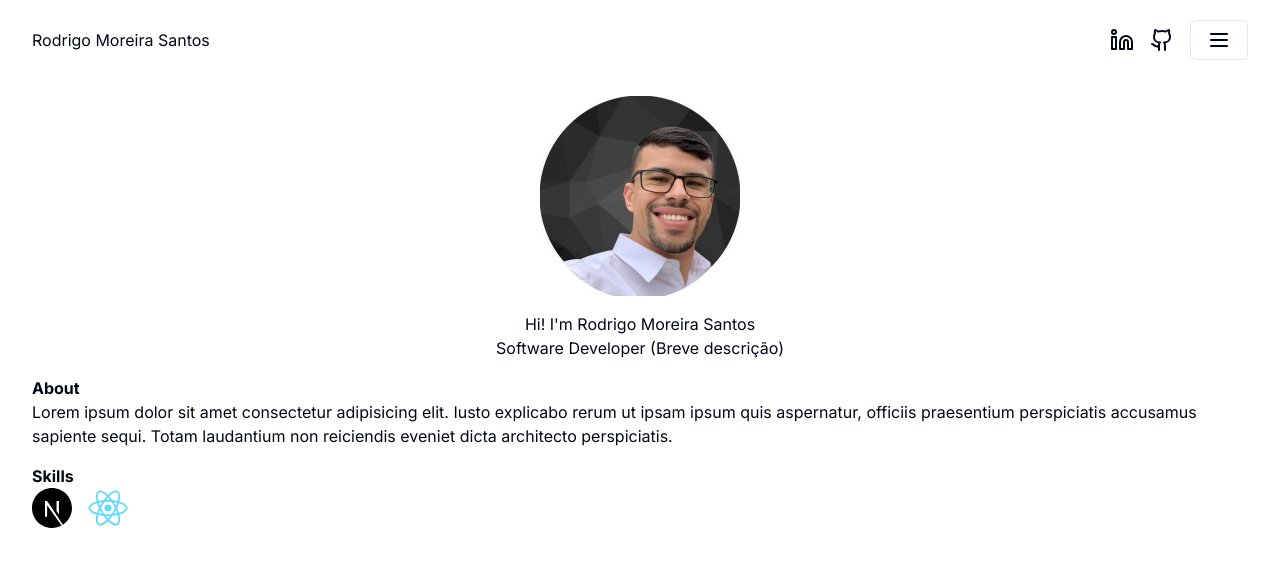
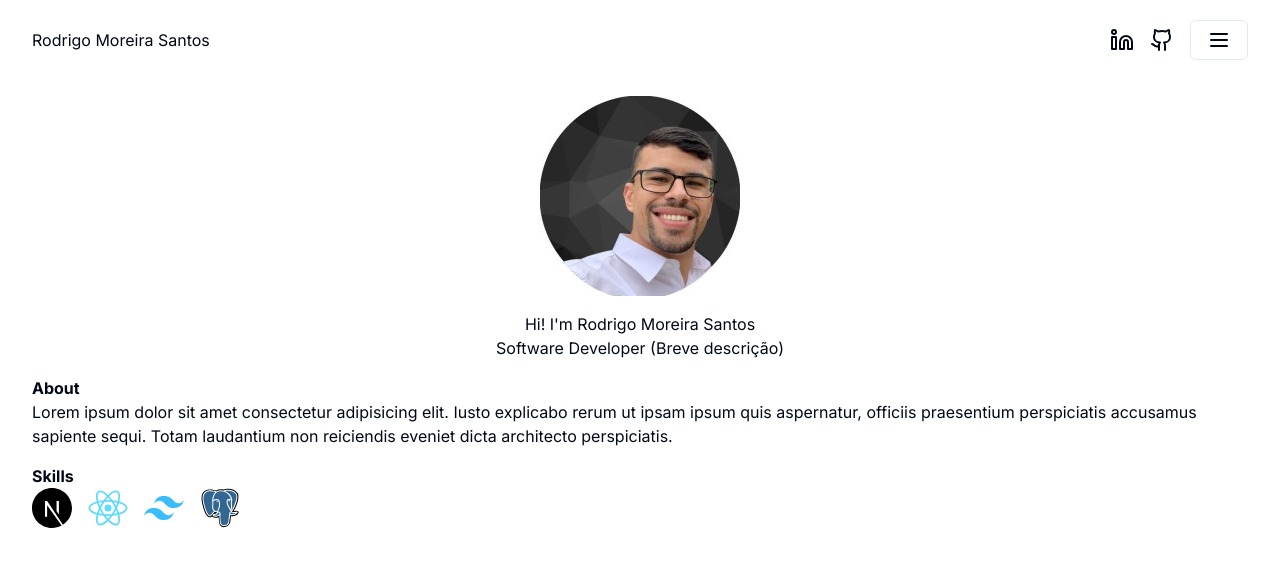
Before and after one commit to rodrigomoreirasantos/portfolio, a Next.js app: page / in a window 1280 px wide. Shown: the top 566 px of the page. Built offline with nearby package versions, Linux system fonts and the light colour scheme.

Commit message:
feat: add Skills

```diff
--- a/components/ui/skills.tsx
+++ b/components/ui/skills.tsx
@@ -13,7 +13,23 @@ const Skills = () => {
       />
       <Image
         src="/react.svg"
-        alt="Nextjs Icon"
+        alt="React Icon"
+        height={0}
+        width={0}
+        sizes="100vw"
+        className="h-10 w-10 object-contain"
+      />
+      <Image
+        src="/tailwindcss.svg"
+        alt="Tailwind Icon"
+        height={0}
+        width={0}
+        sizes="100vw"
+        className="h-10 w-10 object-contain"
+      />
+      <Image
+        src="/postgresql.svg"
+        alt="Tailwind Icon"
         height={0}
         width={0}
         sizes="100vw"
```
Also changed, not shown: public/postgresql.svg (renamed from public/PostgresSQL.svg), public/tailwindcss.svg (renamed from public/Tailwind CSS.svg).
